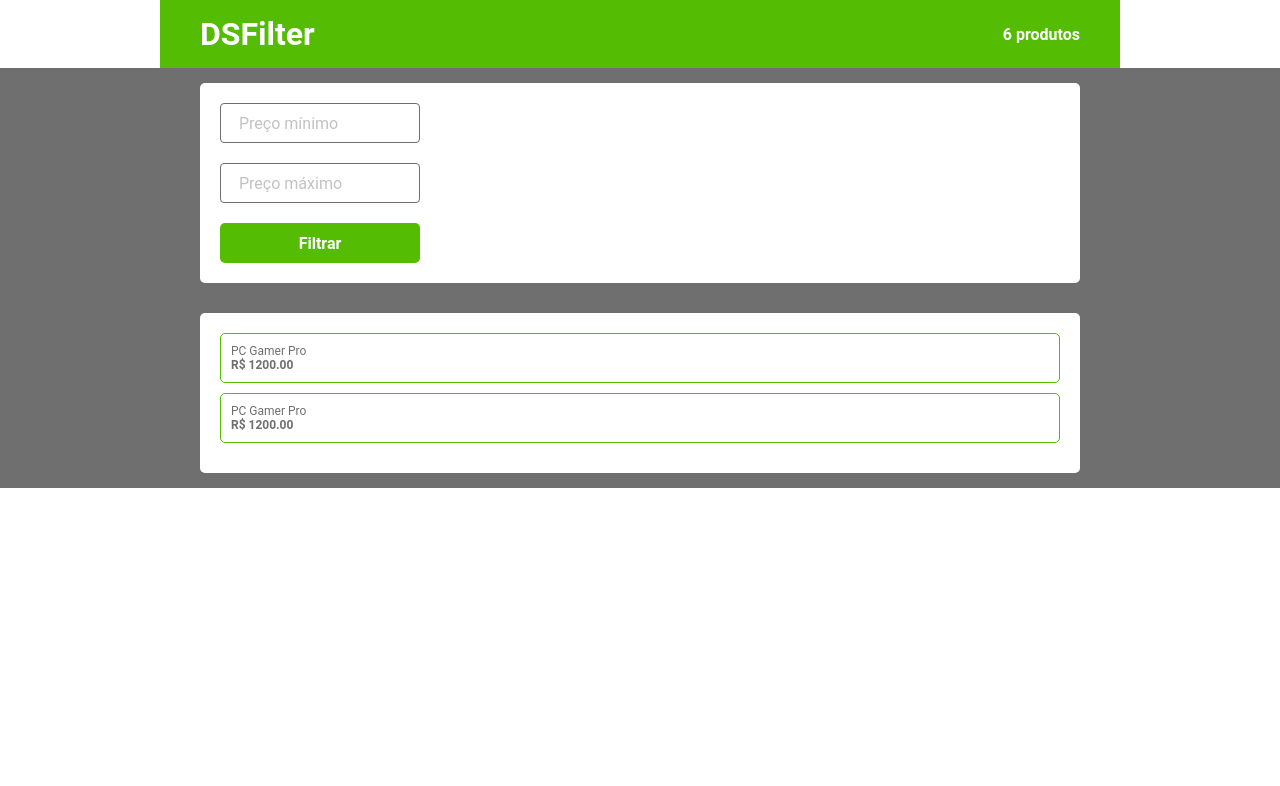
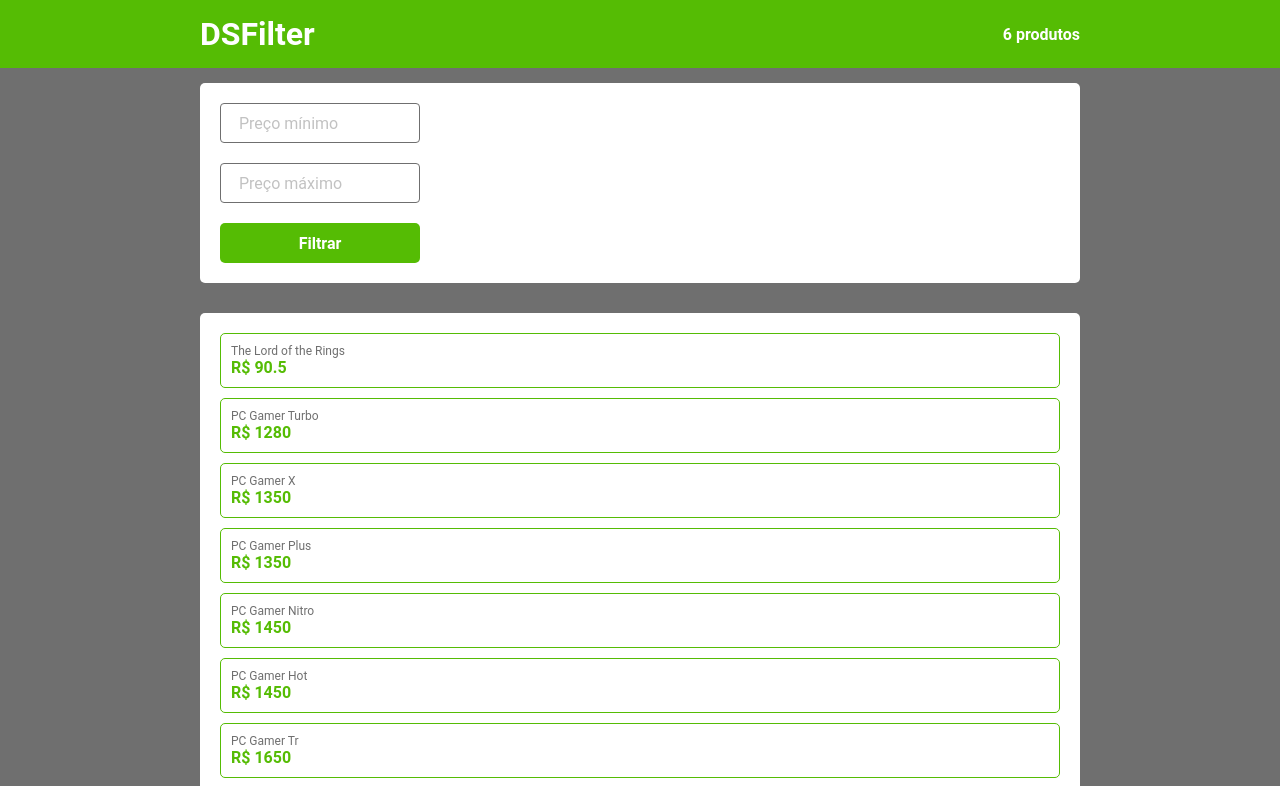
Before and after one commit to joosecj/DSFilter, a React app in the folder frontend/: page / in a window 1280 px wide. Shown: the top 786 px of the page. Built offline with nearby package versions, Linux system fonts and the light colour scheme; the HTML template or start-up script is replaced by a standard one.

Commit message:
refactor: Header background-color

```diff
--- a/frontend/src/App.tsx
+++ b/frontend/src/App.tsx
@@ -1,17 +1,31 @@
+import { useEffect, useState } from 'react';
 import './App.css'
 import FilterCard from './components/FilterCard'
 import Header from './components/Header'
 import ListingCard from './components/ListingCard';
+import { ProductDTO } from './moldes/ProductDTO';
+import * as productService from './services/product-service';
 
 function App() {
-
+  const MIN_PRICE = 0;
+  const MAX_PRICE = Number.MAX_VALUE
+  const [products, setProducts] = useState<ProductDTO[]>(productService.findByPrice(MIN_PRICE, MAX_PRICE));
 
   return (
     <>
       <Header />
       <section id='content'>
         <FilterCard />
-        <ListingCard />
+        <div className='container'>
+          <div className='container-card-prod'>
+            {
+              products.map(
+                product => <ListingCard key={product.id} products={product} />
+              )
+            }
+          </div>
+        </div>
+
       </section>
 
     </>
--- a/frontend/src/components/Header/index.tsx
+++ b/frontend/src/components/Header/index.tsx
@@ -3,10 +3,13 @@ import './styles.css'
 export default function Header() {
   return (
     <>
-      <div className="container title-header">
-        <h1>DSFilter</h1>
-        <p>6 produtos</p>
-      </div>
+      <header>
+        <div className="container title-header">
+          <h1>DSFilter</h1>
+          <p>6 produtos</p>
+        </div>
+      </header>
+
     </>
   );
 }
--- a/frontend/src/components/Header/styles.css
+++ b/frontend/src/components/Header/styles.css
@@ -1,5 +1,7 @@
+header {
+  background-color: var(--bg-primary);
+}
 .title-header {
-  background-color: var(--bg-primary);
   color: var(--text-header-primary);
   display: flex;
   align-items: center;
--- a/frontend/src/components/ListingCard/index.tsx
+++ b/frontend/src/components/ListingCard/index.tsx
@@ -1,18 +1,16 @@
+import { ProductDTO } from '../../moldes/ProductDTO';
 import './styles.css';
 
-export default function ListingCard() {
+type Props = {
+  products : ProductDTO;
+}
+
+export default function ListingCard({products}: Props) {
   return (
-    <div className='container'>
-      <div className='container-card-prod'>
         <div className='card-product'>
-          <p>PC Gamer Pro</p>
-          <p className='product-price'>R$ 1200.00</p>
+          <p className='product-name'>{products.name}</p>
+          <p className='product-price'>R$ {products.price}</p>
         </div>
-        <div className='card-product'>
-          <p>PC Gamer Pro</p>
-          <p className='product-price'>R$ 1200.00</p>
-        </div>
-      </div>
-    </div>
+
   );
 }
--- a/frontend/src/components/ListingCard/styles.css
+++ b/frontend/src/components/ListingCard/styles.css
@@ -11,7 +11,7 @@
   margin-bottom: 10px;
 }
 
-.card-product p {
+.product-name {
   font-size: 12px;
   color: var(--text-card-listing-secondy);
 }
```
